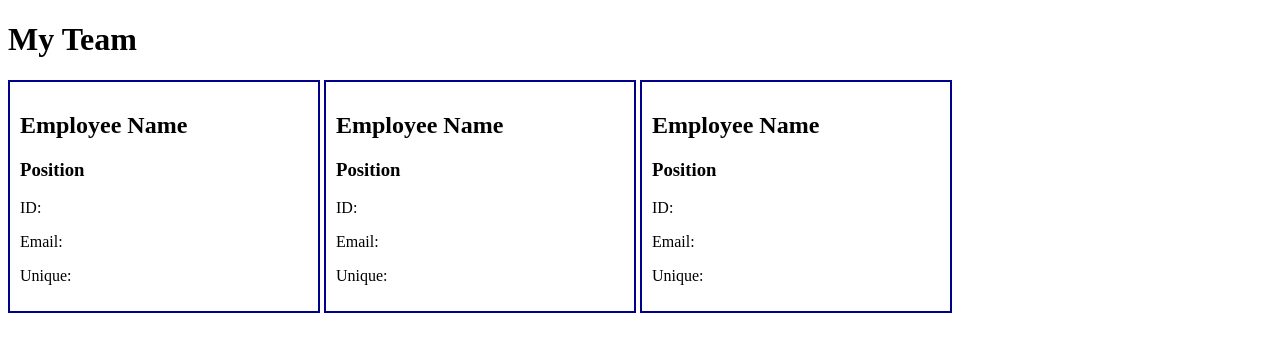
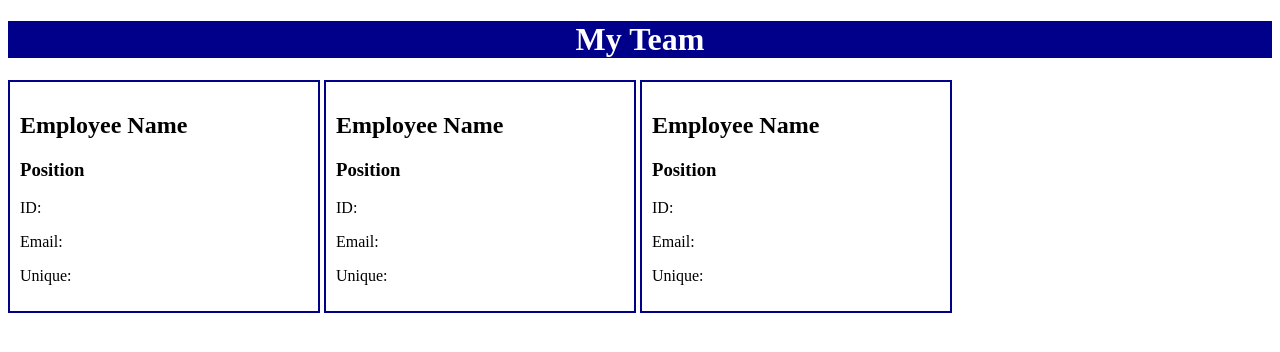
Before and after one commit to kiri-smith/team-profile-generator, a website: page index.html in a window 1280 px wide. Drawn offline with Linux system fonts and the light colour scheme.

Commit message:
update sample html styling

```diff
--- a/index.html
+++ b/index.html
@@ -6,9 +6,11 @@
     <meta http-equiv="X-UA-Compatible" content="IE=edge">
     <meta name="viewport" content="width=device-width, initial-scale=1.0">
     <title>Document</title>
+    <!--<link href="https://cdn.jsdelivr.net/npm/bootstrap@5.1.3/dist/css/bootstrap.min.css" rel="stylesheet"
+        integrity="sha384-1BmE4kWBq78iYhFldvKuhfTAU6auU8tT94WrHftjDbrCEXSU1oBoqyl2QvZ6jIW3" crossorigin="anonymous"> !-->
 </head>
 
-<header>
+<header class="header" style="text-align: center; background-color: darkblue; color: white;">
     <h1>My Team</h1>
 </header>
 
```
